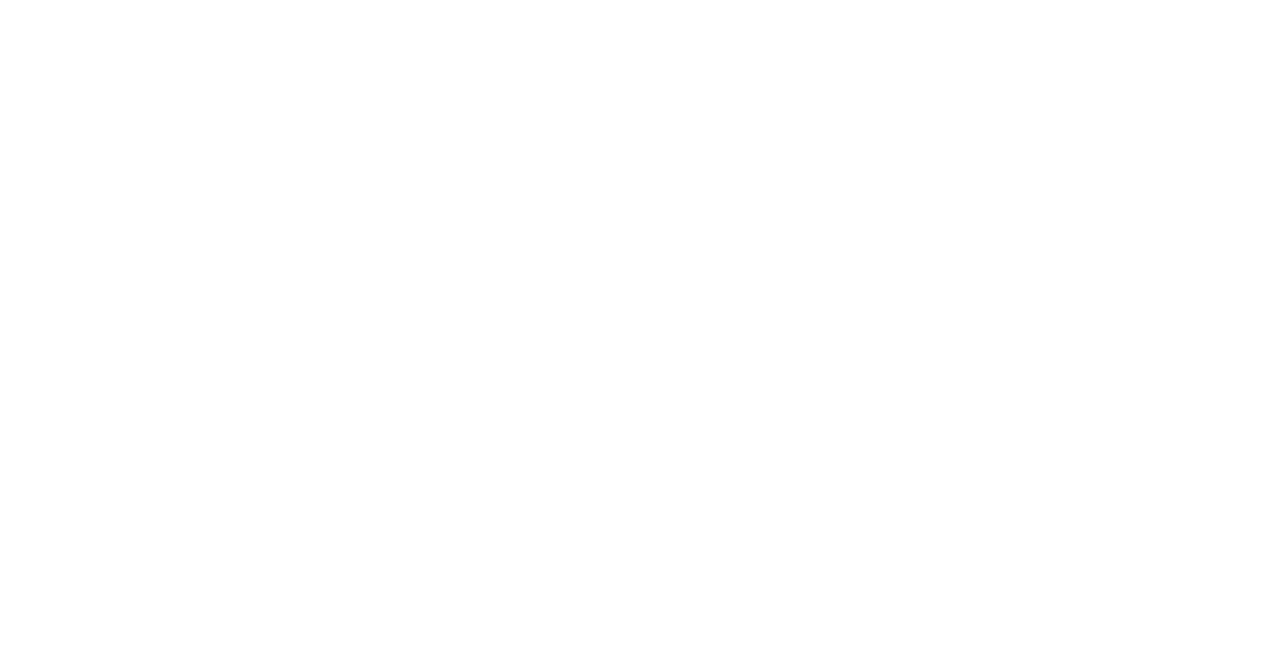
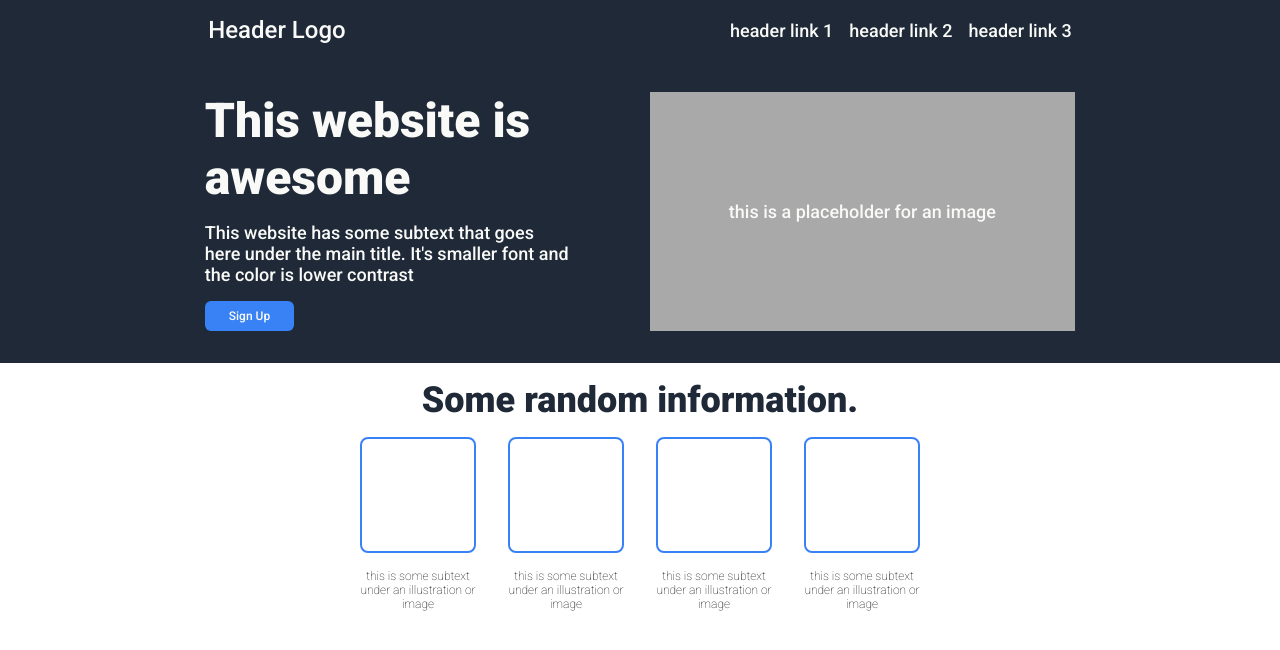
Before and after one commit to Aydin-Kose/The_Odin_Project, a plain HTML site: page 5.Landing-Page/index.html in a window 1280 px wide. Drawn offline with Linux system fonts and the light colour scheme.

Commit message:
Create first 2 section for Page

```diff
--- a/5.Landing-Page/index.html
+++ b/5.Landing-Page/index.html
@@ -8,6 +8,44 @@
     <title>Landing Page</title>
 </head>
 <body>
-
+    <div class="header">
+        <div class="nav">
+            <div class="logo">Header Logo</div>
+            <ul>
+                <li><a class="hero-secondary" href="">header link 1</a></li>
+                <li><a class="hero-secondary" href="">header link 2</a></li>
+                <li><a class="hero-secondary" href="">header link 3</a></li>
+            </ul>
+        </div>
+        <div class="content">
+            <div class="form">
+                <div class="hero">This website is awesome</div>
+                <div class="hero-secondary">This website has some subtext that goes here under the main title. It's smaller font and the color is lower contrast</div>
+                <button id="sign-btn" class="hero-secondary">Sign Up</button>
+            </div>
+            <div class="img hero-secondary">this is a placeholder for an image</div>
+        </div>
+    </div>
+    <div class="info">
+        <div class="info-header">Some random information.</div>
+        <div class="cards">
+            <div class="card">
+                <div class="image"></div>
+                <div class="text">this is some subtext under an illustration or image</div>
+            </div>
+            <div class="card">
+                <div class="image"></div>
+                <div class="text">this is some subtext under an illustration or image</div>
+            </div>
+            <div class="card">
+                <div class="image"></div>
+                <div class="text">this is some subtext under an illustration or image</div>
+            </div>
+            <div class="card">
+                <div class="image"></div>
+                <div class="text">this is some subtext under an illustration or image</div>
+            </div>
+        </div>
+    </div>
 </body>
 </html>
--- a/5.Landing-Page/style.css
+++ b/5.Landing-Page/style.css
@@ -0,0 +1,133 @@
+@import url('https://fonts.googleapis.com/css2?family=Roboto:ital,wght@0,100;0,500;0,900;1,300&display=swap');
+
+.hero{
+    font-size: 48px;
+    font-weight: 900;
+    color: #F9FAF8;
+}
+
+.hero-secondary{
+    font-size: 18px;
+    color: #F9FAF8;
+}
+
+.logo{
+    font-size: 24px;
+    color: #F9FAF8;
+}
+
+.img{
+    background-color: darkgray;
+    display: flex;
+    justify-content: center;
+    align-items: center;
+    width: 35%;
+}
+
+#sign-btn{
+    background-color: #3882F6;
+    border: none;
+    border-radius: 6px;
+    padding: 8px 24px;
+    font-size: 12px;
+    font-family: 'Roboto', sans-serif;
+}
+
+body{
+    margin: 0;
+    font-family: 'Roboto', sans-serif;
+}
+
+.header{
+    background-color: #1F2937;
+}
+
+.nav{
+    display: flex;
+    justify-content: space-around;
+    align-items: center;
+
+    padding: 16px;
+}
+
+.nav ul{
+    list-style: none;
+    margin: 0;
+    padding: 0;
+
+    display: flex;
+    gap: 16px;
+}
+
+.nav a{
+    text-decoration: none;
+}
+
+.content{
+    display: flex;
+    justify-content: center;
+    gap: 80px;
+    padding: 32px;
+}
+
+.content .form{
+    max-width: 30%;
+
+    display: flex;
+    flex-direction: column;
+    gap: 16px;
+    align-items: flex-start;
+}
+
+.card .image{
+    width: 80px;
+    height: 80px;
+    padding: 16px;
+    border: 2px solid #3882F6;
+    border-radius: 8px;
+}
+
+.info-header{
+    font-size: 36px;
+    font-weight: 900;
+    color: #1F2937;
+}
+
+.card{
+    display: flex;
+    flex-direction: column;
+}
+
+.info{
+    display: flex;
+    flex-direction: column;
+    align-items: center;
+}
+
+.info .info-header{
+    padding: 16px;
+}
+
+.info .cards{
+    display: flex;
+    gap: 32px;
+    justify-content: center;
+    padding-bottom: 32px;
+}
+
+.cards .card{
+    flex-basis: 80px;
+
+    display: flex;
+    flex-direction: column;
+    gap: 16px;
+}
+
+.card .text{
+    text-align: center;
+    font-size: 12px;
+    font-weight: 300;
+}
+/* *{
+    border: 1px solid yellow;
+} */
```
Also changed, not shown: 5.Landing-Page/img/barberry.png (added), 5.Landing-Page/img/chilli.png (added), 5.Landing-Page/img/pepper.png (added), 5.Landing-Page/img/saffron.png (added), 5.Landing-Page/img/ubuntu.png (added).
